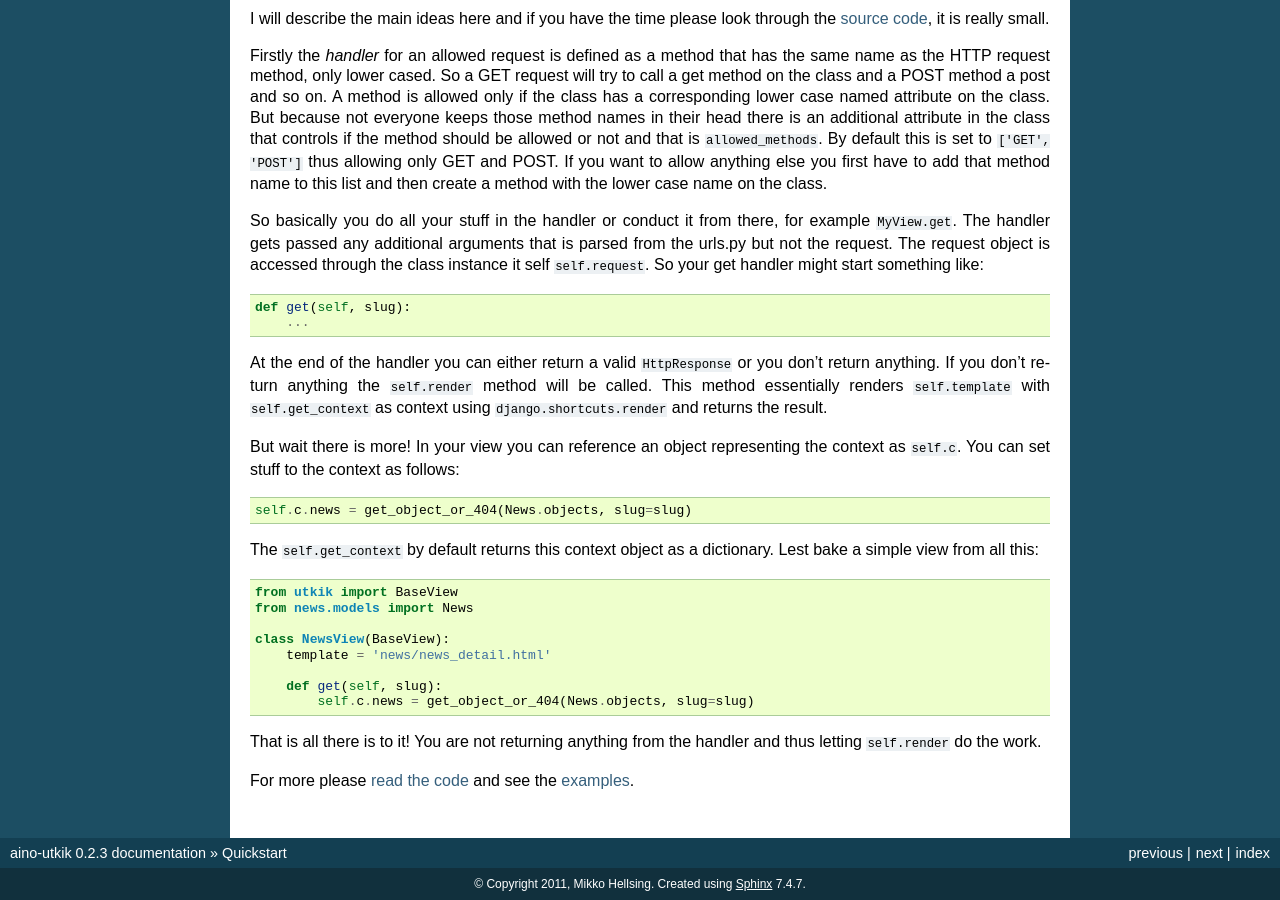
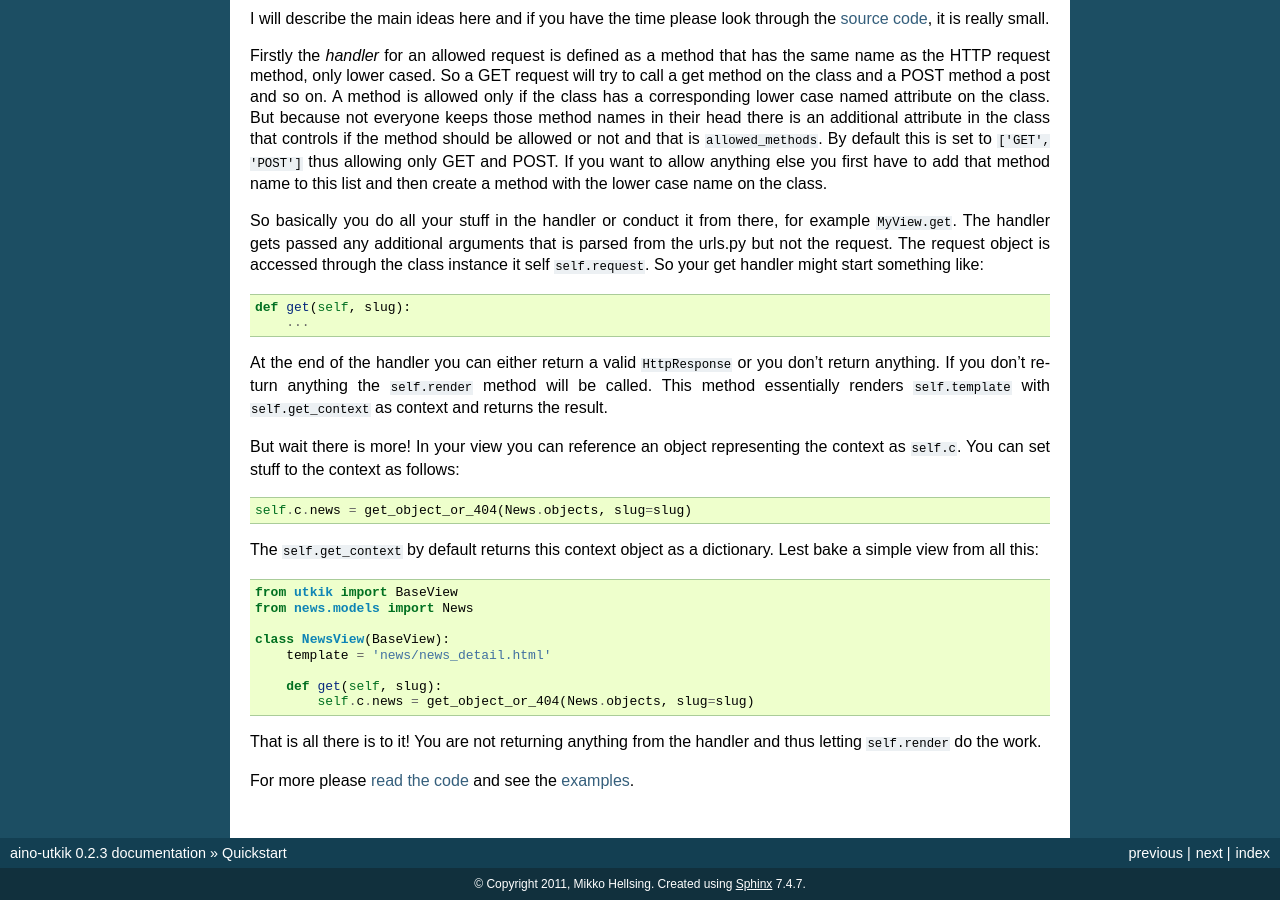
Before and after one commit to sorl/aino-utkik, a Sphinx documentation site: the page built from docs/quickstart.rst, in a window 1280 px wide and 900 px high, scrolled down 1063 px. Built offline with Sphinx 7.4.7, drawn with Linux system fonts in a browser that asks for light colours.

Commit message:
docs update

```diff
--- a/docs/quickstart.rst
+++ b/docs/quickstart.rst
@@ -83,8 +83,7 @@ start something like::
 At the end of the handler you can either return a valid ``HttpResponse`` or you
 don't return anything. If you don't return anything the ``self.render`` method
 will be called. This method essentially renders ``self.template`` with
-``self.get_context`` as context using ``django.shortcuts.render`` and returns
-the result.
+``self.get_context`` as context and returns the result.
 
 But wait there is more! In your view you can reference an object
 representing the context as ``self.c``. You can set stuff to the context as
```
